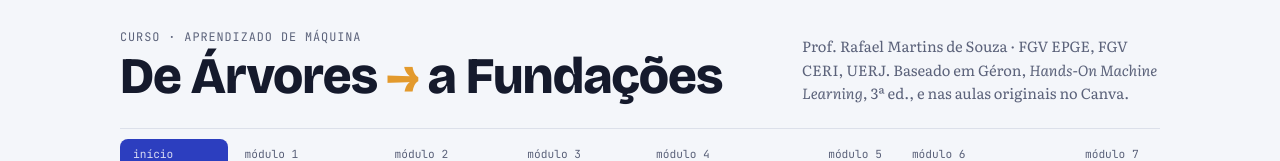
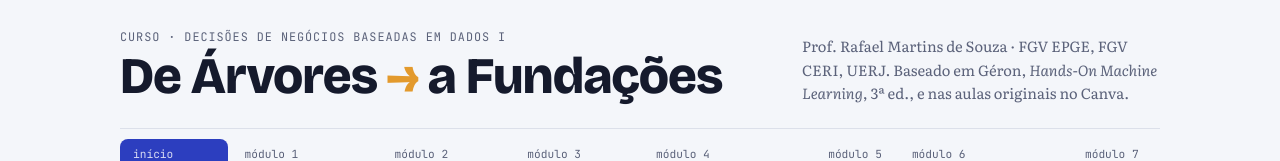
Before and after one commit to rafaelmartinsdesouza/decisoesdenegociosbaseadasemdadosi.io, a plain HTML site: page index.html in a window 1280 px wide. Shown: the top 161 px of the page. Drawn offline with nearby package versions, Linux system fonts and the light colour scheme.

Commit message:
Update index.html

```diff
--- a/index.html
+++ b/index.html
@@ -267,7 +267,7 @@ footer{margin-top:56px;border-top:1px solid var(--line);padding-top:16px;color:v
 <div class="wrap">
   <header class="mast">
     <div>
-      <div class="eyebrow">Curso · Aprendizado de Máquina</div>
+      <div class="eyebrow">Curso · Decisões de Negócios Baseadas em Dados I</div>
       <h1>De Árvores <span class="arrow">→</span> a Fundações</h1>
     </div>
     <p class="by">Prof. Rafael Martins de Souza · FGV EPGE, FGV CERI, UERJ. Baseado em Géron, <i>Hands-On Machine Learning</i>, 3ª ed., e nas aulas originais no Canva.</p>
```
